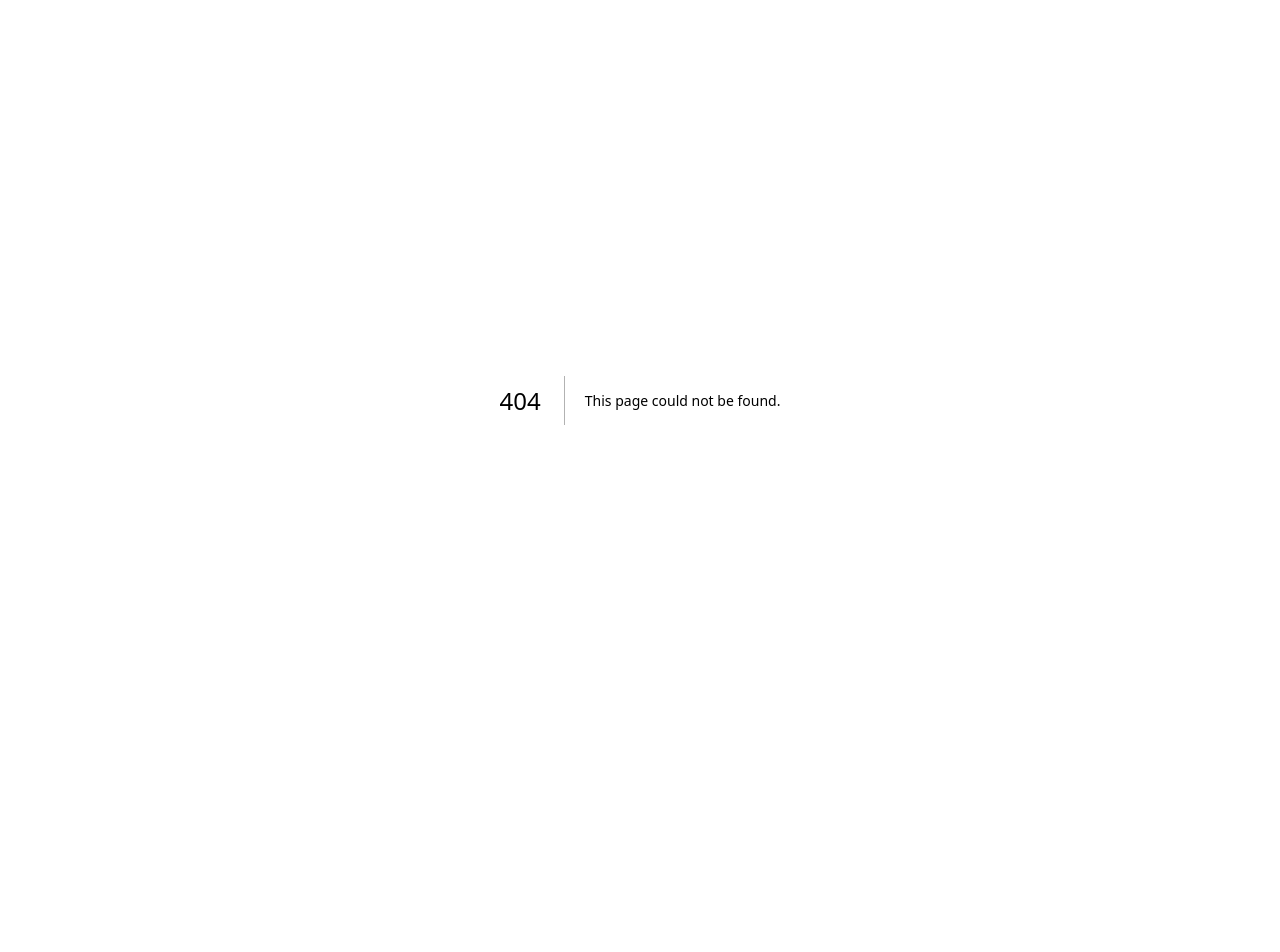
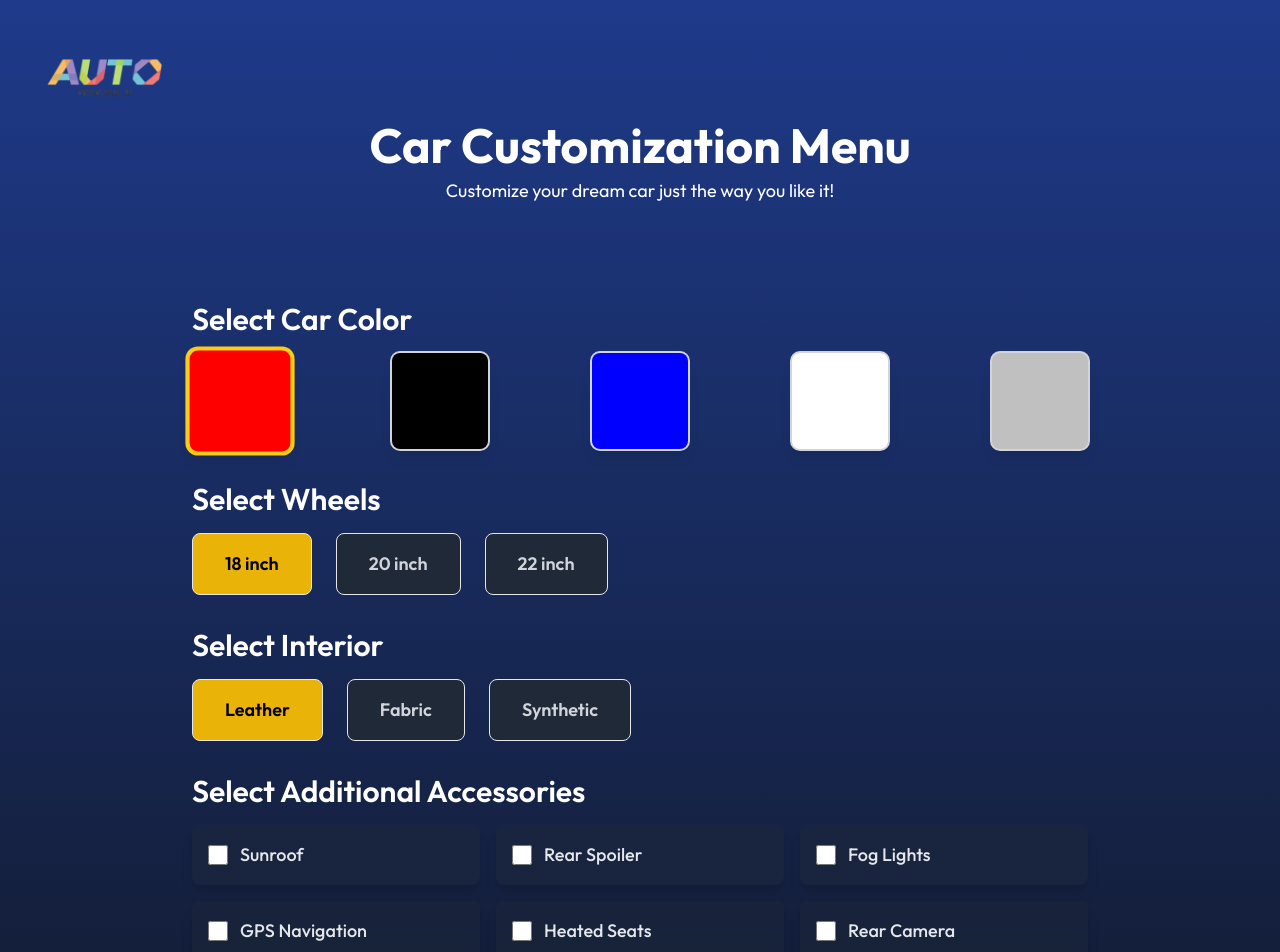
Before and after one commit to 1965Aru/AutoProposalAI, a Next.js app: page /customizationMenuPage in a window 1280 px wide. Before the commit this address had no page. Shown: the top 952 px of the page. Before the commit the page ends 800 px from the top, so only its background shows below. Built offline with nearby package versions, Linux system fonts and the light colour scheme.

Commit message:
Customization Menu Frontend completed

```diff
--- /dev/null
+++ b/app/analyzing/page.jsx
@@ -0,0 +1,59 @@
+"use client";
+
+import React, { useEffect } from "react";
+import { useRouter } from "next/navigation";
+
+const AnalyzingPage = () => {
+  const router = useRouter();
+
+  useEffect(() => {
+    // Automatically move to the next page after the animation is done (5 seconds for demo)
+    const timer = setTimeout(() => {
+      router.push("/recommendationPage"); // Change this to the final page after analysis is done
+    }, 5000);
+
+    return () => clearTimeout(timer);
+  }, [router]);
+
+  return (
+    <div className="flex items-center justify-center min-h-screen bg-gradient-to-br from-blue-900 via-purple-900 to-indigo-600">
+      <div className="text-center space-y-8">
+        <h1 className="text-5xl font-bold text-white">Analyzing Your Input...</h1>
+        <div className="relative">
+          {/* Background Pulsating Circle */}
+          <div className="absolute top-1/2 left-1/2 transform -translate-x-1/2 -translate-y-1/2 w-64 h-64 bg-blue-400 rounded-full opacity-50 animate-ping"></div>
+
+          {/* Main Spinner */}
+          <div className="w-64 h-64 border-8 border-t-8 border-t-white border-blue-500 rounded-full animate-spin"></div>
+        </div>
+
+        {/* Text describing what's happening */}
+        <p className="text-xl text-gray-300">
+          Our AI is processing and analyzing all your preferences and requirements.
+        </p>
+
+        {/* Progress Bar */}
+        <div className="relative pt-1 w-64 mx-auto">
+          <div className="overflow-hidden h-2 mb-4 text-xs flex rounded bg-gray-700">
+            <div className="shadow-none flex flex-col text-center whitespace-nowrap text-white justify-center bg-green-500"
+                 style={{
+                   width: '0%',
+                   animation: 'progress 5s ease-in-out forwards'
+                 }}>
+            </div>
+          </div>
+        </div>
+      </div>
+
+      {/* Inline CSS for the Progress Bar Animation */}
+      <style jsx>{`
+        @keyframes progress {
+          0% { width: 0%; }
+          100% { width: 100%; }
+        }
+      `}</style>
+    </div>
+  );
+};
+
+export default AnalyzingPage;
--- /dev/null
+++ b/app/customizationMenuPage/page.jsx
@@ -0,0 +1,166 @@
+"use client";
+
+import React, { useState } from "react";
+import { useRouter } from "next/navigation"; // Import the useRouter hook
+import Image from "next/image";
+import { assets } from "@/assets/assets"; // Make sure to update the correct path to assets
+
+const CarCustomizationPage = () => {
+  const [carColor, setCarColor] = useState("Red");
+  const [carWheels, setCarWheels] = useState("18 inch");
+  const [carInterior, setCarInterior] = useState("Leather");
+  const [selectedAccessories, setSelectedAccessories] = useState([]);
+
+  const router = useRouter(); // Initialize the useRouter hook
+
+  const accessories = [
+    "Sunroof",
+    "Rear Spoiler",
+    "Fog Lights",
+    "GPS Navigation",
+    "Heated Seats",
+    "Rear Camera",
+  ];
+
+  const colors = ["Red", "Black", "Blue", "White", "Silver"];
+  const wheels = ["18 inch", "20 inch", "22 inch"];
+  const interiors = ["Leather", "Fabric", "Synthetic"];
+
+  const handleAccessoryChange = (accessory) => {
+    setSelectedAccessories((prev) =>
+      prev.includes(accessory)
+        ? prev.filter((item) => item !== accessory)
+        : [...prev, accessory]
+    );
+  };
+
+  const handleSubmit = (e) => {
+    e.preventDefault();
+
+    // Display selected customization
+    alert(
+      `You have selected: \nColor: ${carColor} \nWheels: ${carWheels} \nInterior: ${carInterior} \nAccessories: ${selectedAccessories.join(
+        ", "
+      )}`
+    );
+
+    // Navigate to userDetailsForm after submission
+    router.push("/userDetailsForm");
+  };
+
+  return (
+    <div className="min-h-screen flex flex-col justify-between bg-gradient-to-b from-blue-900 to-gray-900 text-white">
+      {/* Header Section */}
+      <header className="py-12 px-8 text-center">
+        <Image src={assets.logo} alt="AutoProposalAI Logo" width={150} height={100} />
+        <h1 className="text-5xl font-bold mt-4">Car Customization Menu</h1>
+        <p className="text-lg mt-2">Customize your dream car just the way you like it!</p>
+      </header>
+
+      {/* Main Content Section */}
+      <main className="flex-grow flex flex-col items-center justify-center px-8 py-12">
+        <form onSubmit={handleSubmit} className="max-w-4xl w-full space-y-8">
+          {/* Car Color Customization */}
+          <section>
+            <h2 className="text-3xl font-semibold mb-4">Select Car Color</h2>
+            <div className="flex justify-between space-x-4">
+              {colors.map((color) => (
+                <button
+                  key={color}
+                  type="button"
+                  className={`w-24 h-24 rounded-lg shadow-lg ${
+                    carColor === color
+                      ? "ring-4 ring-yellow-400 transform scale-105"
+                      : "ring-2 ring-gray-300"
+                  }`}
+                  style={{ backgroundColor: color.toLowerCase() }}
+                  onClick={() => setCarColor(color)}
+                />
+              ))}
+            </div>
+          </section>
+
+          {/* Wheel Customization */}
+          <section>
+            <h2 className="text-3xl font-semibold mb-4">Select Wheels</h2>
+            <div className="flex space-x-6">
+              {wheels.map((wheel) => (
+                <button
+                  key={wheel}
+                  type="button"
+                  className={`px-8 py-4 text-lg font-semibold border rounded-lg ${
+                    carWheels === wheel
+                      ? "bg-yellow-500 text-black"
+                      : "bg-gray-800 text-gray-300"
+                  }`}
+                  onClick={() => setCarWheels(wheel)}
+                >
+                  {wheel}
+                </button>
+              ))}
+            </div>
+          </section>
+
+          {/* Interior Customization */}
+          <section>
+            <h2 className="text-3xl font-semibold mb-4">Select Interior</h2>
+            <div className="flex space-x-6">
+              {interiors.map((interior) => (
+                <button
+                  key={interior}
+                  type="button"
+                  className={`px-8 py-4 text-lg font-semibold border rounded-lg ${
+                    carInterior === interior
+                      ? "bg-yellow-500 text-black"
+                      : "bg-gray-800 text-gray-300"
+                  }`}
+                  onClick={() => setCarInterior(interior)}
+                >
+                  {interior}
+                </button>
+              ))}
+            </div>
+          </section>
+
+          {/* Additional Accessories */}
+          <section>
+            <h2 className="text-3xl font-semibold mb-4">Select Additional Accessories</h2>
+            <div className="grid grid-cols-2 md:grid-cols-3 gap-4">
+              {accessories.map((accessory) => (
+                <label
+                  key={accessory}
+                  className="flex items-center space-x-3 bg-gray-800 bg-opacity-40 p-4 rounded-lg shadow-lg"
+                >
+                  <input
+                    type="checkbox"
+                    checked={selectedAccessories.includes(accessory)}
+                    onChange={() => handleAccessoryChange(accessory)}
+                    className="h-5 w-5 text-yellow-500 rounded focus:ring-yellow-500"
+                  />
+                  <span className="text-lg font-medium text-gray-200">{accessory}</span>
+                </label>
+              ))}
+            </div>
+          </section>
+
+          {/* Submit Button */}
+          <button
+            type="submit"
+            className="w-full px-8 py-4 bg-gradient-to-r from-pink-500 to-yellow-500 text-white font-bold rounded-full shadow-2xl hover:shadow-pink-600 hover:scale-105 transition-transform transform hover:from-yellow-500 hover:to-pink-500 focus:ring-4 focus:ring-yellow-300 focus:outline-none"
+          >
+            Confirm Customization
+          </button>
+        </form>
+      </main>
+
+      {/* Footer */}
+      <footer className="bg-gray-900 py-8">
+        <div className="text-center">
+          <p className="text-gray-400">&copy; 2024 AutoProposalAI. All rights reserved.</p>
+        </div>
+      </footer>
+    </div>
+  );
+};
+
+export default CarCustomizationPage;
```
